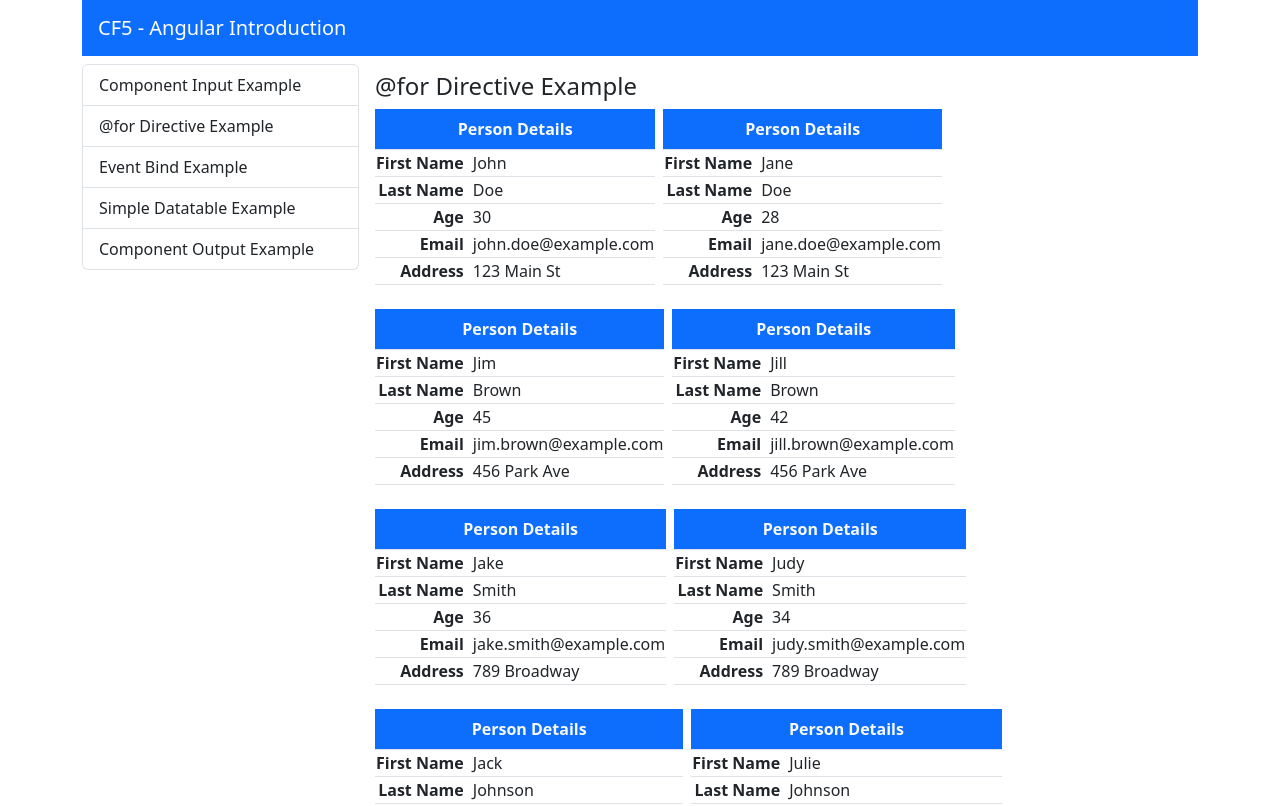
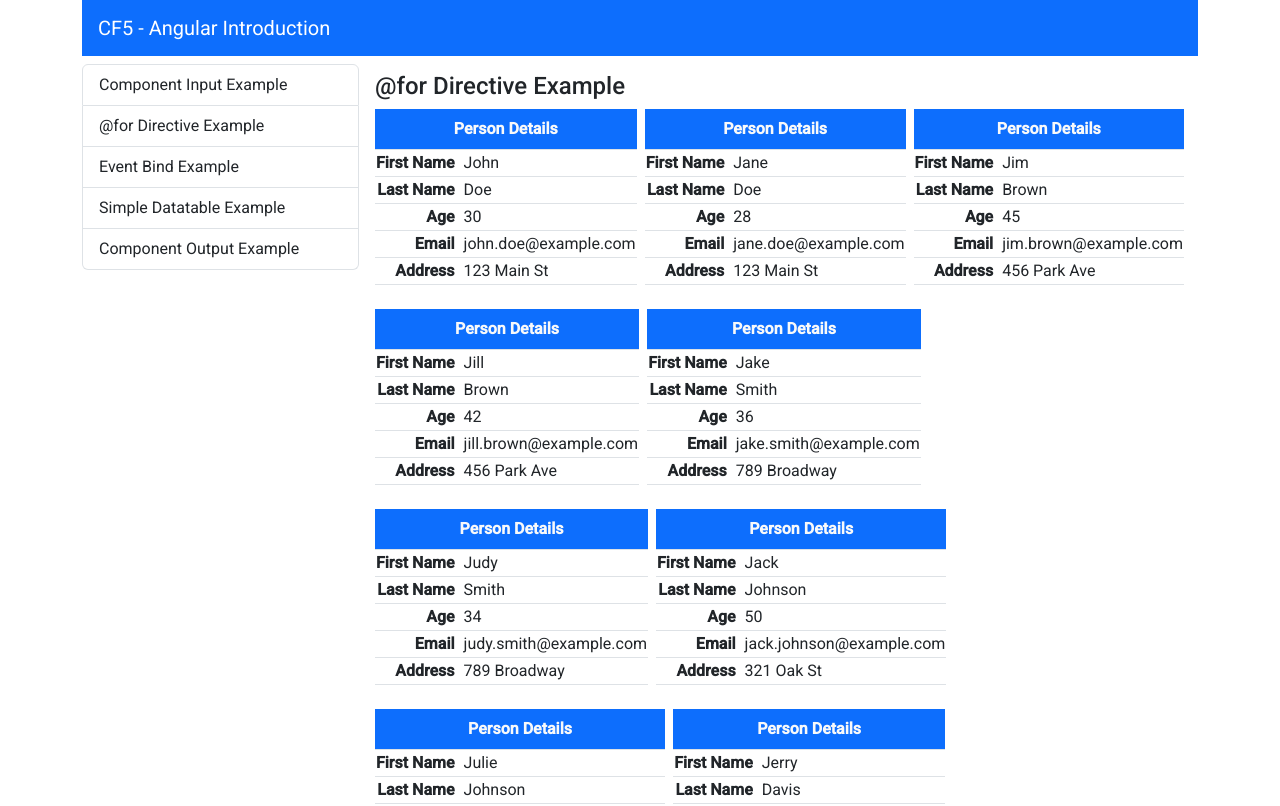
Before and after one commit to KonstantinosLougiakis/angular-introduction, an Angular app: page /for-directive-example in a window 1280 px wide. Shown: the top 806 px of the page. Built offline with nearby package versions, Linux system fonts and the light colour scheme.

Commit message:
angular material

```diff
--- a/angular.json
+++ b/angular.json
@@ -50,6 +50,7 @@
               "src/assets"
             ],
             "styles": [
+              "@angular/material/prebuilt-themes/indigo-pink.css",
               "node_modules/bootstrap/dist/css/bootstrap.min.css",
               "src/styles.css"
             ],
@@ -110,6 +111,7 @@
               "src/assets"
             ],
             "styles": [
+              "@angular/material/prebuilt-themes/indigo-pink.css",
               "src/styles.css"
             ],
             "scripts": []
--- a/package.json
+++ b/package.json
@@ -12,10 +12,12 @@
   "private": true,
   "dependencies": {
     "@angular/animations": "^17.3.0",
+    "@angular/cdk": "^17.3.2",
     "@angular/common": "^17.3.0",
     "@angular/compiler": "^17.3.0",
     "@angular/core": "^17.3.0",
     "@angular/forms": "^17.3.0",
+    "@angular/material": "^17.3.2",
     "@angular/platform-browser": "^17.3.0",
     "@angular/platform-browser-dynamic": "^17.3.0",
     "@angular/router": "^17.3.0",
--- a/src/app/app.config.ts
+++ b/src/app/app.config.ts
@@ -2,7 +2,8 @@ import { ApplicationConfig } from '@angular/core';
 import { provideRouter } from '@angular/router';
 
 import { routes } from './app.routes';
+import { provideAnimationsAsync } from '@angular/platform-browser/animations/async';
 
 export const appConfig: ApplicationConfig = {
-  providers: [provideRouter(routes)]
+  providers: [provideRouter(routes), provideAnimationsAsync()]
 };
--- a/src/app/components/component-output-example/component-output-example.component.ts
+++ b/src/app/components/component-output-example/component-output-example.component.ts
@@ -1,19 +1,27 @@
-import { Component } from '@angular/core';
+import { Component, Inject } from '@angular/core';
 import { EPerson, ManyPerson } from 'src/app/shared/interfaces/person';
 import { SimpleDatatableComponent } from '../simple-datatable/simple-datatable.component';
+import {Dialog, DialogRef, DIALOG_DATA, DialogModule} from '@angular/cdk/dialog';
+import { PersonTableComponent } from '../person-table/person-table.component';
 
 @Component({
   selector: 'app-component-output-example',
   standalone: true,
-  imports: [SimpleDatatableComponent],
+  imports: [DialogModule, SimpleDatatableComponent],
   templateUrl: './component-output-example.component.html',
   styleUrl: './component-output-example.component.css'
 })
 export class ComponentOutputExampleComponent {
   manyPerson = ManyPerson;
 
+  constructor(public dialog: Dialog) {}
+
   onPersonClicked(person: EPerson) {
-    alert(this.personTemplate(person));
+    // console.log(person);
+    // alert(this.personTemplate(person));
+    this.dialog.open(PersonDialogComponent, {
+      data: person,
+    });
   }
 
   personTemplate(person: EPerson) {
@@ -28,3 +36,30 @@ export class ComponentOutputExampleComponent {
     `;
   }
 }
+
+@Component({
+  imports: [PersonTableComponent],
+  standalone: true,
+  template: `
+  <app-person-table [person]="person"></app-person-table>
+  <button class="btn btn-primary btn-sm" (click)="dialogRef.close()">Close</button>
+  `,
+  styles: [
+    `
+      :host {
+        display: block;
+        background: #fff;
+        border-radius: 8px;
+        padding: 16px;
+        max-width: 500px;
+      }
+    `,
+  ],
+})
+
+class PersonDialogComponent{
+  constructor(
+    public dialogRef: DialogRef,
+    @Inject(DIALOG_DATA) public person: EPerson,
+  ) {}
+}
--- a/src/app/components/person-table/person-table.component.html
+++ b/src/app/components/person-table/person-table.component.html
@@ -21,9 +21,17 @@
             <td class="fw-semibold text-end">Email</td>
             <td class="ps-2">{{ person.email }}</td>
         </tr>
+        @if (isPerson()) {
             <tr>
                 <td class="fw-semibold text-end">Address</td>
-        <td class="ps-2">{{ person.address }}</td>
+                <td class="ps-2">{{ person["address"] }}</td>
             </tr>
+        }
+        @if (isEPerson()) {
+            <tr>
+                <td class="fw-semibold text-end">Education</td>
+                <td class="ps-2">{{ person["education"] }}</td>
+            </tr>
+        }
     </table>
 }
--- a/src/app/components/person-table/person-table.component.ts
+++ b/src/app/components/person-table/person-table.component.ts
@@ -1,5 +1,5 @@
 import { Component, Input } from '@angular/core';
-import { Person } from 'src/app/shared/interfaces/person';
+import { EPerson, Person } from 'src/app/shared/interfaces/person';
 
 @Component({
   selector: 'app-person-table',
@@ -9,5 +9,13 @@ import { Person } from 'src/app/shared/interfaces/person';
   styleUrl: './person-table.component.css'
 })
 export class PersonTableComponent {
-  @Input() person: Person | undefined;
+  @Input() person: Person | EPerson | undefined;
+
+  isPerson() {
+    return this.person && 'address' in this.person;
+  }
+
+  isEPerson() {
+    return this.person && 'education' in this.person;
+  }
 }
--- a/src/index.html
+++ b/src/index.html
@@ -6,6 +6,8 @@
   <base href="/">
   <meta name="viewport" content="width=device-width, initial-scale=1">
   <link rel="icon" type="image/x-icon" href="favicon.ico">
+  <link href="https://fonts.googleapis.com/css2?family=Roboto:wght@300;400;500&display=swap" rel="stylesheet">
+  <link href="https://fonts.googleapis.com/icon?family=Material+Icons" rel="stylesheet">
 </head>
 <body>
   <app-root></app-root>
--- a/src/styles.css
+++ b/src/styles.css
@@ -1 +1,4 @@
 /* You can add global styles to this file, and also import other style files */
+
+html, body { height: 100%; }
+body { margin: 0; font-family: Roboto, "Helvetica Neue", sans-serif; }
```
Also changed, not shown: 2 other files (tests, documents, lock files or other folders). Lines whose indentation alone changed are shown as unchanged.
